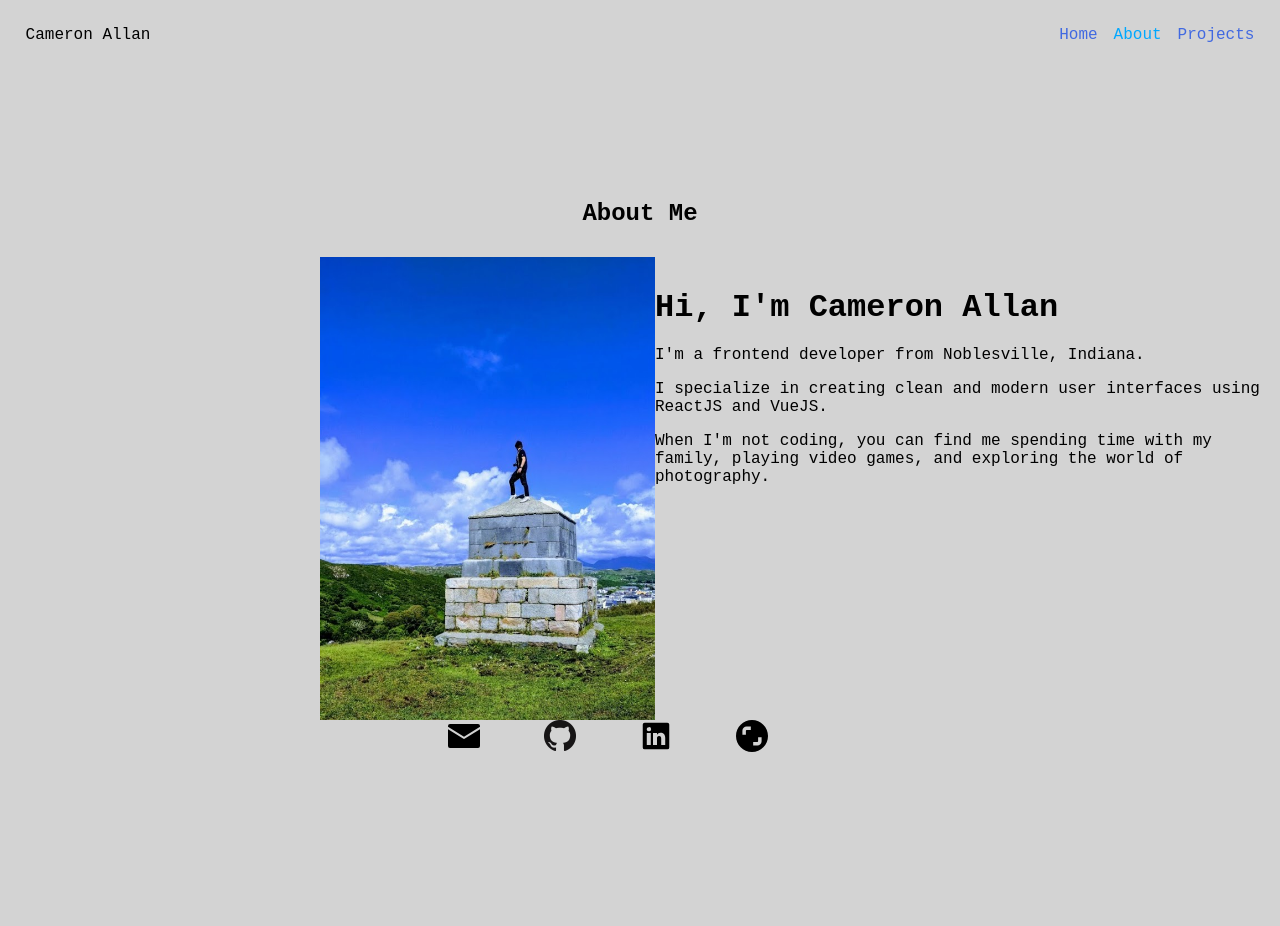
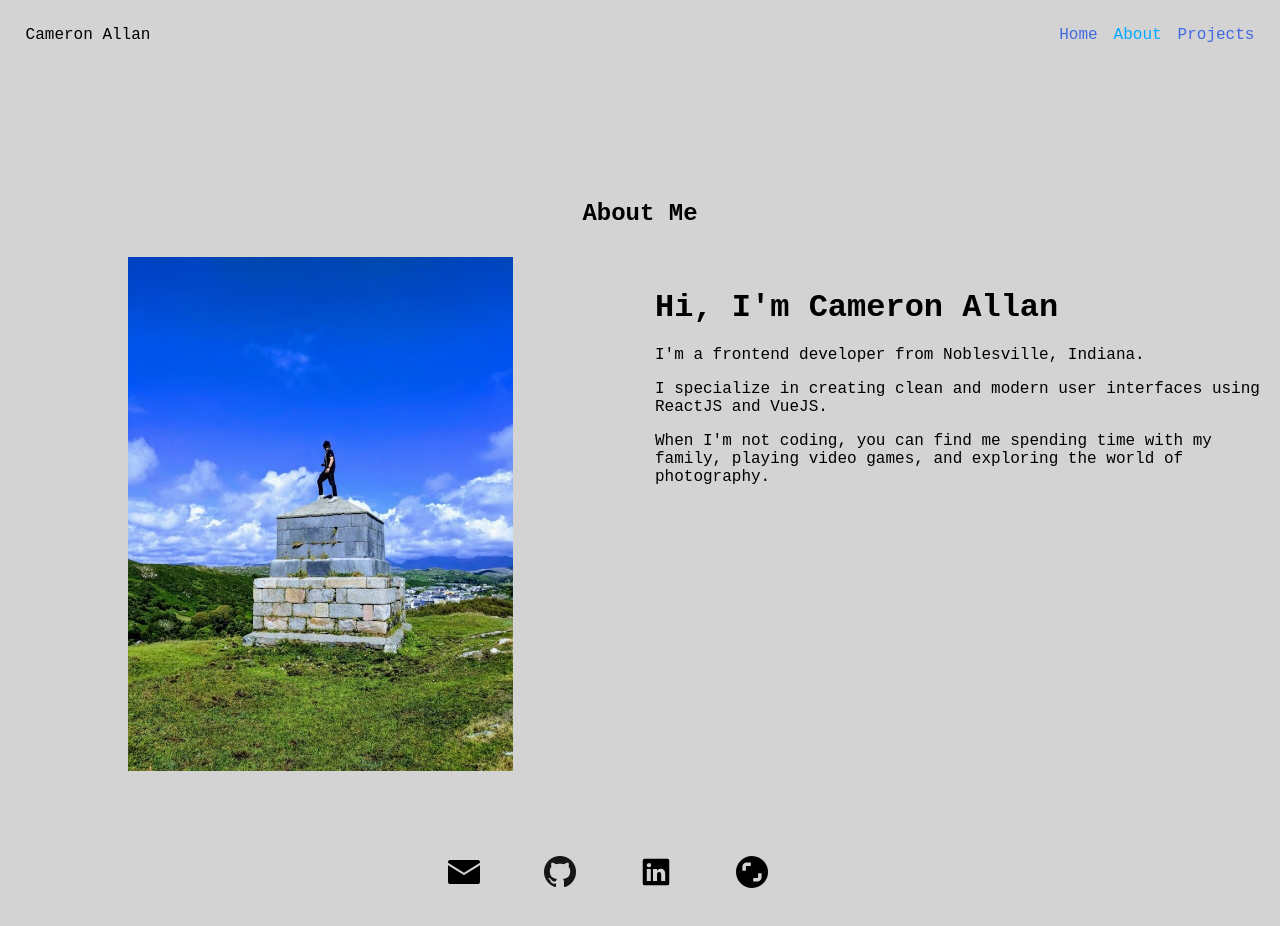
Before and after one commit to CameronAllan16/CameronAllan16.github.io, a React (Create React App) app: page /about in a window 1280 px wide. Shown: the top 926 px of the page. Built offline with nearby package versions, Linux system fonts and the light colour scheme.

Commit message:
styling tweaks

```diff
--- a/src/assets/App.css
+++ b/src/assets/App.css
@@ -1,6 +1,6 @@
 .App {
   text-align: center;
-  min-height: 100vh;
+  padding-bottom: 2.5rem;
 }
 
 .App-logo {
--- a/src/assets/about.css
+++ b/src/assets/about.css
@@ -1,4 +1,3 @@
-* {background-color: lightgray}
 
 .about {
   max-width: 100%;
@@ -29,7 +28,7 @@
 
 .profile-image {
   max-width: 385px;
-  margin: 0 25vw;
+  margin: 0 10vw;
 }
 
 h3 {
--- a/src/assets/footer.css
+++ b/src/assets/footer.css
@@ -1,20 +1,13 @@
-.footer-content-container {
-  bottom: 0;
-  position: relative;
-}
+
 
 .footer {
-  font-size: calc(10px + 2vmin);
-  min-height: 10%;
   width: 100%;
   color: white;
+  padding: 50px 0;
+  text-align: center;
   bottom: 0;
-  position: fixed;
-}
-
-.footer-headline {
-  display: block;
-  width: 75%;
+  left: 0;
+  flex: 0 0 auto;
 }
 
 .socials {
@@ -31,10 +24,6 @@
 .link:hover {
   color: antiquewhite;
   text-decoration: underline;
-}
-
-.phone-number {
-  color: royalblue;
 }
 
 .shutterstock-icon {
--- a/src/assets/navbar.css
+++ b/src/assets/navbar.css
@@ -1,6 +1,7 @@
 /* index.css */
 ul li a {
   color: #000;
+  background-color: none;
 }
 
 ul li a:hover {
@@ -26,6 +27,7 @@ ul {
   display: flex;
   margin: 2% 2%;
   gap: 1em;
+  background-color: none;
 }
 
 .nav-bar {
@@ -33,6 +35,7 @@ ul {
   top: 0;
   width: 100%;
   display: flex;
+  background-color: none;
 }
 
 .title {
--- a/src/assets/portfolio.css
+++ b/src/assets/portfolio.css
@@ -25,7 +25,7 @@
   margin: 25vh auto;
 }
 
-.subHeader {
-  width: 100%;
-  height: 350px;
+.content {
+  display: flex;
+  justify-content: center;
 }
--- a/src/assets/projects.css
+++ b/src/assets/projects.css
@@ -1,4 +1,4 @@
-* {background-color: lightgray}
+
 
 .Projects {
   margin: 25vh auto;
```
